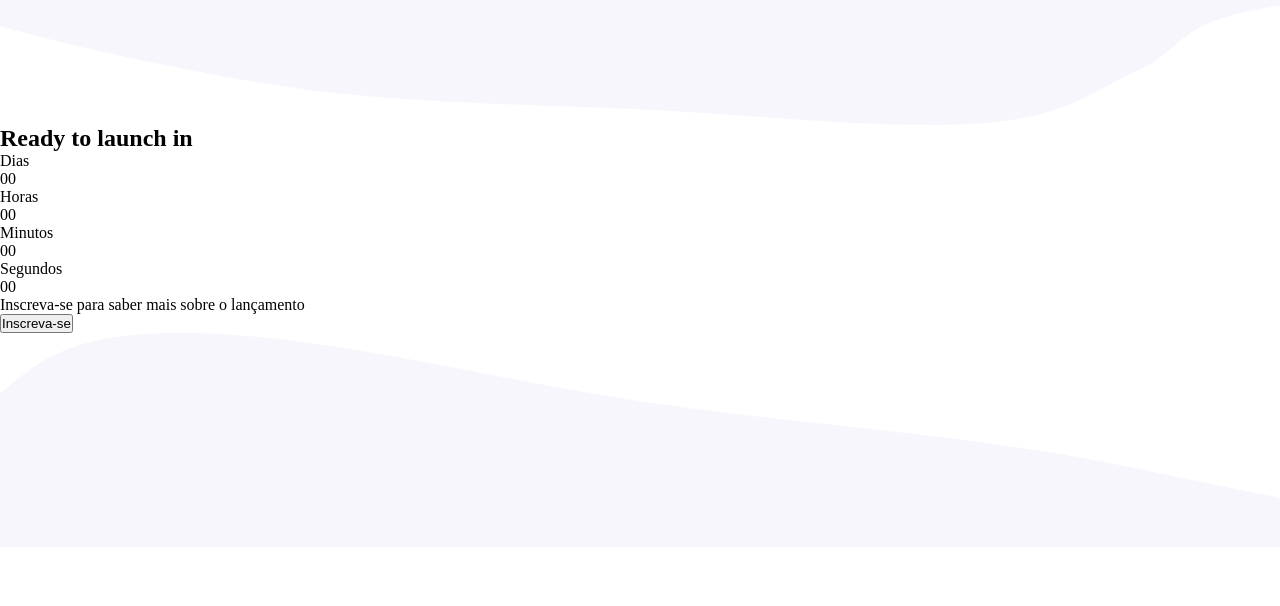
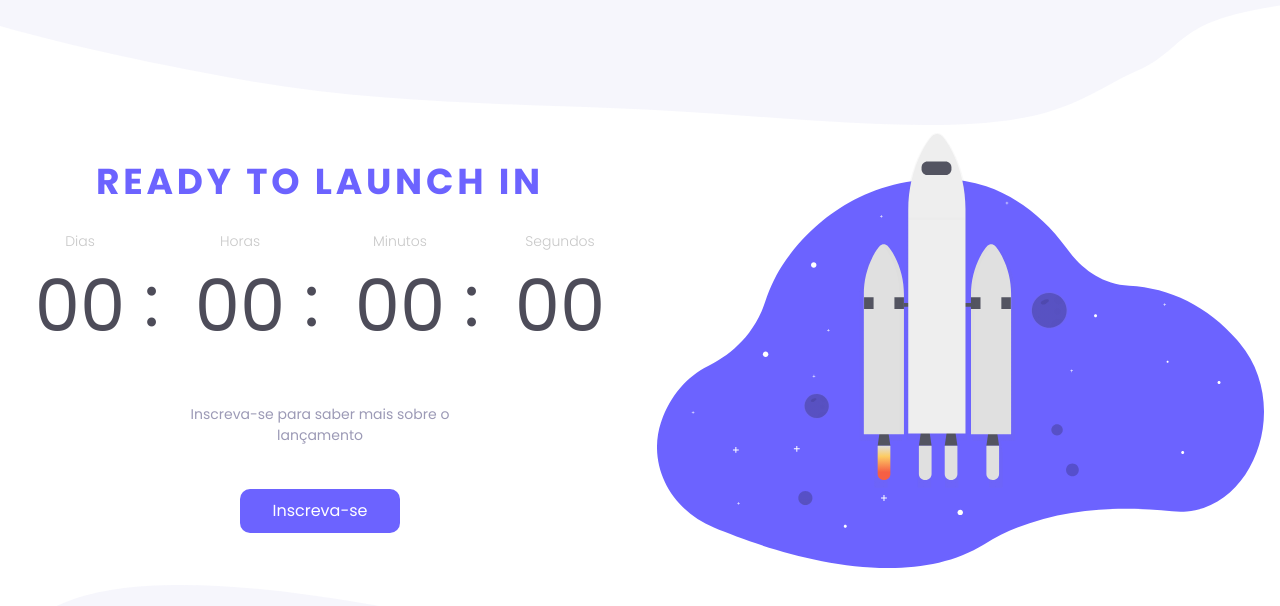
Before and after one commit to PabloKauanS/CountDowm, a plain HTML site: page index.html in a window 1280 px wide. Drawn offline with Linux system fonts and the light colour scheme.

Commit message:
estilos-e-fonts-adicionados

```diff
--- /dev/null
+++ b/estilos/main.css
@@ -0,0 +1,66 @@
+.main-bg {
+  display: grid;
+  min-height: 100vh;
+}
+.detalhe-2 {
+  align-self: flex-end;
+}
+.principal-bg {
+  display: grid;
+  grid-template-columns: repeat(2, 1fr);
+}
+.principal-box {
+  display: grid;
+  grid-template-columns: repeat(4, 1fr);
+  text-align: center;
+}
+.principal-title {
+  grid-column: 1/-1;
+  font: 700 2.25rem "Poppins", sans-serif;
+  line-height: 3.375rem;
+  letter-spacing: 0.105em;
+  text-transform: uppercase;
+  align-self: center;
+  color: #6c63ff;
+}
+.box-contador span {
+  font: 300 0.875rem "Poppins", sans-serif;
+  line-height: 1.312rem;
+  text-transform: capitalize;
+  color: #c8c8c8;
+}
+.contador {
+  font: 400 4.5rem "Poppins", sans-serif;
+  line-height: 6.75rem;
+  color: #4d4c59;
+  position: relative;
+}
+.contador:not(.not)::after {
+  content: ":";
+  display: block;
+  top: -5px;
+  left: 90%;
+  position: absolute;
+}
+.principal-descricao {
+  font: 400 0.875rem "Poppins", sans-serif;
+  line-height: 1.3125rem;
+  color: #9c9ab6;
+  grid-column: 2/-2;
+}
+.principal-botao {
+  font: 400 1rem "Poppins", sans-serif;
+  line-height: 1.5rem;
+  grid-column: 2/4;
+  place-self: start center;
+  background-color: #6c63ff;
+  padding: 10px 32px;
+  border: none;
+  cursor: pointer;
+  border-radius: 10px;
+  color: #fff;
+}
+.foguete{
+  justify-self: center;
+  align-content: center;
+}
--- a/import.css
+++ b/import.css
@@ -1 +1,2 @@
-@import "estilos/resete.css"
+@import "estilos/resete.css";
+@import "estilos/main.css";
--- a/index.html
+++ b/index.html
@@ -7,6 +7,9 @@
   <meta name="viewport" content="width=device-width, initial-scale=1.0">
   <title>Countdowm</title>
   <link rel="stylesheet" href="import.css">
+  <link rel="preconnect" href="https://fonts.googleapis.com">
+  <link rel="preconnect" href="https://fonts.gstatic.com" crossorigin>
+  <link href="https://fonts.googleapis.com/css2?family=Poppins:wght@300;400;700&display=swap" rel="stylesheet">
 </head>
 
 <body>
@@ -14,26 +17,27 @@
     <img src="images/top-image.svg" class="detalhe-1">
     <section class="principal-bg">
       <div class="principal-box">
-        <h1 class="pincipal-title">Ready to launch in</h1>
+        <h1 class="principal-title">Ready to launch in</h1>
         <div class="box-contador">
           <span>Dias</span>
-          <p class="contador-js">00</p>
+          <p class="contador js">00</p>
         </div>
         <div class="box-contador">
           <span>Horas</span>
-          <p class="contador-js">00</p>
+          <p class="contador js">00</p>
         </div>
         <div class="box-contador">
           <span>Minutos</span>
-          <p class="contador-js">00</p>
+          <p class="contador js">00</p>
         </div>
         <div class="box-contador">
           <span>Segundos</span>
-          <p class="contador-js not">00</p>
+          <p class="contador js not">00</p>
         </div>
         <p class="principal-descricao">Inscreva-se para saber mais sobre o lançamento</p>
         <button class="principal-botao">Inscreva-se</button>
       </div>
+      <img src="images/rocket.svg" alt="Foguete" class="foguete">
     </section>
     <img src="images/bottom-image.svg" class="detalhe-2">
   </main>
```
